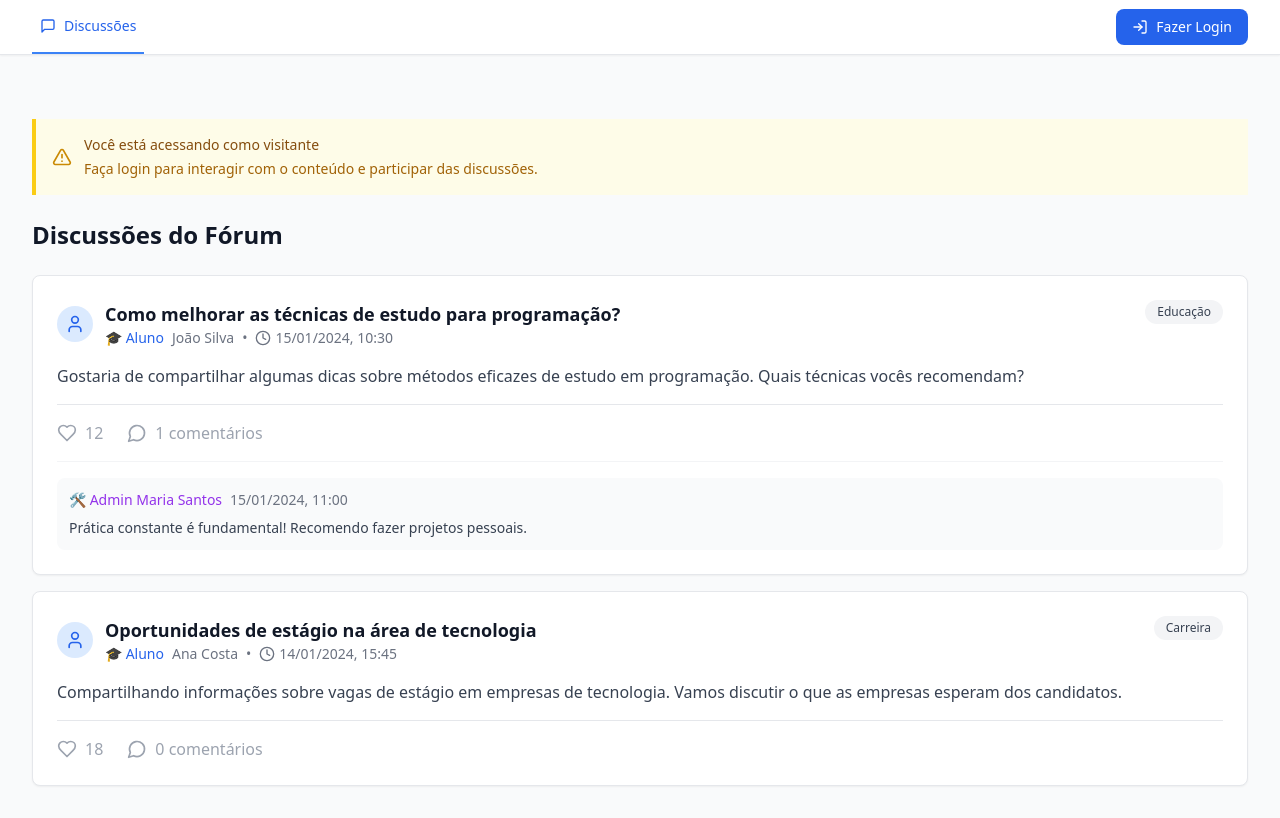
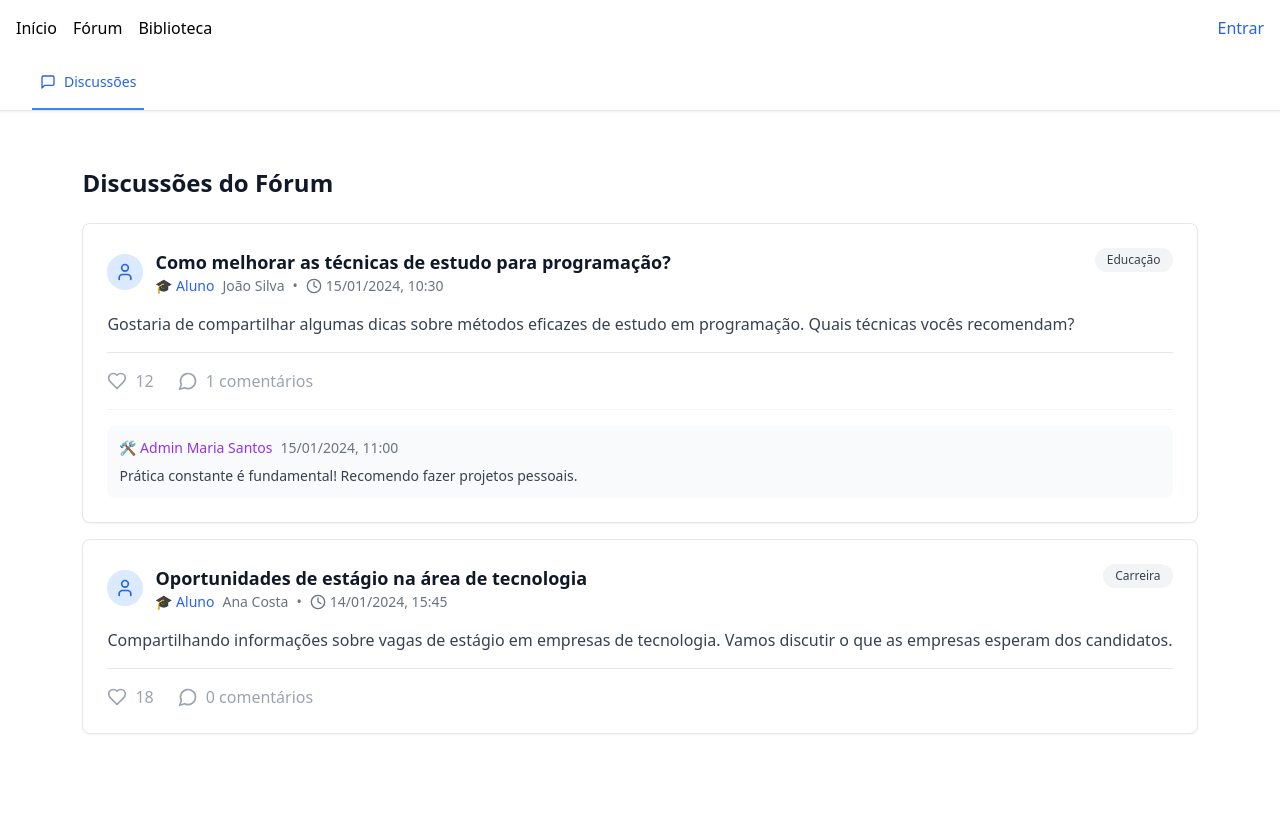
Before and after one commit to rya2002/Portal, a React (Vite) app: page /forum in a window 1280 px wide. Built offline with nearby package versions, Linux system fonts and the light colour scheme.

Commit message:
alterações de 08/09 e 09/09

```diff
--- /dev/null
+++ b/src/components/ForumHeader.tsx
@@ -0,0 +1,63 @@
+import { Link } from "react-router-dom";
+import { useAuth } from "../contexts/AuthContext";
+
+const ForumHeader: React.FC = () => {
+  const { user } = useAuth();
+
+  return (
+    <header className="bg-white shadow">
+      <div className="max-w-7xl mx-auto px-4 sm:px-6 lg:px-8 flex justify-between h-16 items-center">
+
+        {/* Navegação esquerda */}
+        <div className="flex space-x-6">
+          {/* Globais */}
+          <Link to="/" className="text-gray-700 hover:text-blue-600 font-medium">
+            Início
+          </Link>
+          <Link to="/forum" className="text-gray-700 hover:text-blue-600 font-medium">
+            Fórum
+          </Link>
+          <Link to="/biblioteca" className="text-gray-700 hover:text-blue-600 font-medium">
+            Biblioteca
+          </Link>
+
+          {/* Abas do Fórum */}
+          <Link to="/forum/discussao" className="text-gray-700 hover:text-blue-600 font-medium">
+            Discussão
+          </Link>
+          {user?.role === "admin" && (
+            <Link to="/forum/usuarios" className="text-gray-700 hover:text-blue-600 font-medium">
+              Gerenciar Usuários
+            </Link>
+          )}
+        </div>
+
+        {/* Direita (auth) */}
+        <div>
+          {user ? (
+            <Link
+              to="/perfil"
+              className="flex items-center space-x-2 bg-blue-600 text-white px-4 py-2 rounded-lg hover:bg-blue-700 transition"
+            >
+              <img
+                src={user.avatar || "https://via.placeholder.com/30"}
+                alt="avatar"
+                className="w-8 h-8 rounded-full"
+              />
+              <span>{user.name}</span>
+            </Link>
+          ) : (
+            <Link
+              to="/login"
+              className="bg-blue-600 text-white px-4 py-2 rounded-lg hover:bg-blue-700 transition"
+            >
+              Fazer Login
+            </Link>
+          )}
+        </div>
+      </div>
+    </header>
+  );
+};
+
+export default ForumHeader;
--- a/src/components/ForumLayout.tsx
+++ b/src/components/ForumLayout.tsx
@@ -1,38 +1,43 @@
-import React, { useState } from 'react';
-import { RoleBanner } from './RoleBanner';
-import { ForumNavigation } from './ForumNavigation';
+import React, { useMemo, useState } from 'react';
+import Header from '../components/Header';
+import ForumNavigation from './ForumNavigation'; // ✅ import default (veja o item 2)
 import { ForumDiscussions } from './ForumDiscussions';
 import { AdminDashboard } from './AdminDashboard';
 import { PublicationRequest } from './PublicationRequest';
 import { useAuth } from '../contexts/AuthContext';
 
 export function ForumLayout() {
-  const [activeTab, setActiveTab] = useState('discussions');
   const { user } = useAuth();
+  const [activeTab, setActiveTab] = useState<'discussions' | 'manage' | 'request-publication'>('discussions');
 
-  const renderContent = () => {
+  const content = useMemo(() => {
+    const isAdmin   = ['admin', 'administrador'].includes(user?.userType || '');
+    const isStudent = ['student', 'aluno-comum', 'aluno-nejusc'].includes(user?.userType || '');
+
     switch (activeTab) {
       case 'discussions':
         return <ForumDiscussions />;
+
       case 'manage':
-        return user?.role === 'admin' ? <AdminDashboard /> : <ForumDiscussions />;
+        return isAdmin ? <AdminDashboard /> : <ForumDiscussions />;
+
       case 'request-publication':
-        return user?.role === 'student' ?
-          <PublicationRequest onBack={() => setActiveTab('discussions')} /> :
-          <ForumDiscussions />;
+        return isStudent
+          ? <PublicationRequest onBack={() => setActiveTab('discussions')} />
+          : <ForumDiscussions />;
+
       default:
         return <ForumDiscussions />;
     }
-  };
+  }, [activeTab, user]);
 
   return (
-    <div className="min-h-screen bg-gray-50">
+    <div className="min-h-screen flex flex-col">
+      <Header />
       <ForumNavigation activeTab={activeTab} onTabChange={setActiveTab} />
-
-      <div className="max-w-7xl mx-auto px-4 sm:px-6 lg:px-8 py-8">
-        <RoleBanner />
-        {renderContent()}
-      </div>
+      <main className="flex-1 max-w-7xl mx-auto px-4 sm:px-6 lg:px-8 py-6">
+        {content}
+      </main>
     </div>
   );
 }
--- a/src/components/ForumNavigation.tsx
+++ b/src/components/ForumNavigation.tsx
@@ -1,45 +1,33 @@
-import React from 'react';
-import { useAuth } from '../contexts/AuthContext';
-import { MessageSquare, Settings, PlusCircle, LogOut, LogIn } from 'lucide-react';
-import { useNavigate } from 'react-router-dom';
+import React from "react";
+import { PlusCircle, MessageSquare, Settings } from "lucide-react";
+import { useAuth } from "../contexts/AuthContext";
+import { useNavigate } from "react-router-dom";
 
-interface ForumNavigationProps {
-  activeTab: string;
-  onTabChange: (tab: string) => void;
-}
+type Props = {
+  activeTab: 'discussions' | 'manage' | 'request-publication';
+  onTabChange: (id: Props['activeTab']) => void;
+};
 
-export function ForumNavigation({ activeTab, onTabChange }: ForumNavigationProps) {
-  const { user, isAuthenticated, logout } = useAuth();
+const ForumNavigation: React.FC<Props> = ({ activeTab, onTabChange }) => {
+  const { user } = useAuth();
   const navigate = useNavigate();
 
-  const handleLogout = () => {
-    logout();
-    navigate('/forum');
-  };
+  const isAdmin   = ['admin', 'administrador'].includes(user?.userType || '');
+  const isStudent = ['student', 'aluno-comum', 'aluno-nejusc'].includes(user?.userType || '');
 
   const tabs = [
-    {
-      id: 'discussions',
-      label: 'Discussões',
-      icon: MessageSquare,
-      available: true
-    },
-    {
-      id: 'manage',
-      label: 'Gerenciar Fórum',
-      icon: Settings,
-      available: user?.role === 'admin'
-    }
+    { id: 'discussions' as const, label: 'Discussões',      icon: MessageSquare, available: true     },
+    { id: 'manage'      as const, label: 'Gerenciar Fórum', icon: Settings,      available: isAdmin  },
   ];
 
   return (
     <div className="bg-white shadow-sm border-b border-gray-200 mb-8">
       <div className="max-w-7xl mx-auto px-4 sm:px-6 lg:px-8">
         <div className="flex items-center justify-between">
+          {/* Abas à esquerda */}
           <div className="flex space-x-8">
             {tabs.map((tab) => {
               if (!tab.available) return null;
-
               const Icon = tab.icon;
               return (
                 <button
@@ -47,8 +35,8 @@ export function ForumNavigation({ activeTab, onTabChange }: ForumNavigationProps
                   onClick={() => onTabChange(tab.id)}
                   className={`flex items-center space-x-2 py-4 px-2 border-b-2 text-sm font-medium transition-colors ${
                     activeTab === tab.id
-                      ? 'border-blue-500 text-blue-600'
-                      : 'border-transparent text-gray-500 hover:text-gray-700 hover:border-gray-300'
+                      ? "border-blue-500 text-blue-600"
+                      : "border-transparent text-gray-500 hover:text-gray-700 hover:border-gray-300"
                   }`}
                 >
                   <Icon className="w-4 h-4" />
@@ -58,8 +46,9 @@ export function ForumNavigation({ activeTab, onTabChange }: ForumNavigationProps
             })}
           </div>
 
-          <div className="flex items-center space-x-4">
-            {user?.role === 'student' && (
+          {/* Só o botão de Solicitar Publicação à direita */}
+          <div>
+            {isStudent && (
               <button
                 onClick={() => onTabChange('request-publication')}
                 className="flex items-center space-x-2 bg-green-600 text-white px-4 py-2 rounded-lg hover:bg-green-700 transition-colors text-sm font-medium"
@@ -68,37 +57,11 @@ export function ForumNavigation({ activeTab, onTabChange }: ForumNavigationProps
                 <span>Solicitar Publicação</span>
               </button>
             )}
-
-            {isAuthenticated ? (
-              <div className="flex items-center space-x-3">
-                {user?.avatar && (
-                  <img
-                    src={user.avatar}
-                    alt={user.name}
-                    className="w-8 h-8 rounded-full object-cover"
-                  />
-                )}
-                <span className="text-sm text-gray-700">{user?.name}</span>
-                <button
-                  onClick={handleLogout}
-                  className="flex items-center space-x-1 text-gray-500 hover:text-gray-700 text-sm"
-                >
-                  <LogOut className="w-4 h-4" />
-                  <span>Sair</span>
-                </button>
-              </div>
-            ) : (
-              <button
-                onClick={() => navigate('/login')}
-                className="flex items-center space-x-2 bg-blue-600 text-white px-4 py-2 rounded-lg hover:bg-blue-700 transition-colors text-sm font-medium"
-              >
-                <LogIn className="w-4 h-4" />
-                <span>Fazer Login</span>
-              </button>
-            )}
           </div>
         </div>
       </div>
     </div>
   );
-}
+};
+
+export default ForumNavigation;
--- a/src/components/Header.tsx
+++ b/src/components/Header.tsx
@@ -1,54 +1,47 @@
-// Header.tsx
 import React from "react";
-import { Link, useLocation } from "react-router-dom";
+import { Link, useLocation, useNavigate } from "react-router-dom";
 import { useAuth } from "../contexts/AuthContext";
 
-const Header: React.FC = () => {
-  const { user, logout } = useAuth();
-  const location = useLocation();
+export default function Header() {
+  const { user, isAuthenticated, logout } = useAuth();
+  const navigate = useNavigate();
+
 
   return (
     <header className="bg-white shadow">
-      <div className="max-w-7xl mx-auto px-4 sm:px-6 lg:px-8 flex justify-between h-16 items-center">
-        {/* Esquerda */}
-        <div className="flex space-x-6">
-          <Link to="/" className="text-gray-700 hover:text-blue-600 font-medium">
-            Início
-          </Link>
-          <Link to="/forum" className="text-gray-700 hover:text-blue-600 font-medium">
-            Fórum
-          </Link>
-          <Link to="/biblioteca" className="text-gray-700 hover:text-blue-600 font-medium">
-            Biblioteca
-          </Link>
-        </div>
+      <div className="max-w-7xl mx-auto flex items-center justify-between p-4">
+        {/* Navegação */}
+        <nav className="flex space-x-4">
+          <Link to="/">Início</Link>
+          <Link to="/forum">Fórum</Link>
+          <Link to="/biblioteca">Biblioteca</Link>
+        </nav>
 
-        {/* Direita */}
+        {/* Usuário logado */}
         <div>
-          {user ? (
-            <Link
-              to="/perfil"
-              className="flex items-center space-x-2 bg-blue-600 text-white px-4 py-2 rounded-lg hover:bg-blue-700 transition"
+        {isAuthenticated ? (
+          <div className="flex items-center space-x-4">
+            <span className="text-gray-700">Olá, {user?.name}</span>
+            <button
+              onClick={() => {
+                logout();
+                navigate('/');
+              }}
+              className="text-red-600 hover:underline"
             >
-              <img
-                src={user.avatar || "https://via.placeholder.com/30"}
-                alt="avatar"
-                className="w-8 h-8 rounded-full"
-              />
-              <span>{user.name}</span>
-            </Link>
-          ) : (
-            <Link
-              to="/login"
-              className="bg-blue-600 text-white px-4 py-2 rounded-lg hover:bg-blue-700 transition"
-            >
-              Fazer Login
-            </Link>
-          )}
-        </div>
+              Sair
+            </button>
+          </div>
+        ) : (
+          <button
+            onClick={() => navigate("/login")}
+            className="text-blue-600 hover:underline"
+          >
+            Entrar
+          </button>
+        )}
+      </div>
       </div>
     </header>
   );
-};
-
-export default Header;
+}
--- a/src/components/ProfilePage.tsx
+++ b/src/components/ProfilePage.tsx
@@ -10,7 +10,6 @@ import PermissionsManagement from "../components/Profile/PermissionsManagement";
 import ReviewSection from "../components/Profile/ReviewSection";
 
 import {
-  mockUsers,
   mockPublishedArticles,
   mockAccessedArticles,
   mockPosts,
@@ -18,62 +17,57 @@ import {
   mockUsersManagement
 } from "../data/mockData";
 
+import { useAuth } from "../contexts/AuthContext";
+
 function ProfilePage() {
-  // Simular usuário logado - pode ser alterado para testar diferentes tipos
-  const [currentUserType] = useState<'visitante' | 'aluno-comum' | 'aluno-nejusc' | 'professor' | 'administrador'>('professor');
+  const { user } = useAuth();
   const [activeSection, setActiveSection] = useState('perfil');
 
-  const currentUser = mockUsers[currentUserType];
+  if (!user) {
+    return (
+      <div className="min-h-screen flex items-center justify-center">
+        <p className="text-gray-600">Você precisa estar logado para acessar o perfil.</p>
+      </div>
+    );
+  }
 
   const renderContent = () => {
     switch (activeSection) {
       case 'perfil':
-        return <UserProfile user={currentUser} />;
+        return <UserProfile user={user} />;
 
       case 'artigos-publicados':
-        if (!['aluno-nejusc', 'professor', 'administrador'].includes(currentUserType)) return null;
-        return (
-          <ArticlesList
-            articles={mockPublishedArticles}
-            type="published"
-            userType={currentUserType}
-          />
-        );
+        if (!['aluno-nejusc', 'professor', 'administrador'].includes(user.userType)) return null;
+        return <ArticlesList articles={mockPublishedArticles} type="published" userType={user.userType} />;
 
       case 'artigos-acessados':
-        return (
-          <ArticlesList
-            articles={mockAccessedArticles}
-            type="accessed"
-            userType={currentUserType}
-          />
-        );
+        return <ArticlesList articles={mockAccessedArticles} type="accessed" userType={user.userType} />;
 
       case 'postagens':
-        if (!['aluno-nejusc', 'professor', 'administrador'].includes(currentUserType)) return null;
+        if (!['aluno-nejusc', 'professor', 'administrador'].includes(user.userType)) return null;
         return <PostsList posts={mockPosts} />;
 
       case 'comentarios':
-        if (currentUserType === 'visitante') return null;
+        if (user.userType === 'visitante') return null;
         return <CommentsList comments={mockComments} />;
 
       case 'revisoes':
-        if (!['professor', 'administrador'].includes(currentUserType)) return null;
-        return <ReviewSection userType={currentUserType} />;
+        if (!['professor', 'administrador'].includes(user.userType)) return null;
+        return <ReviewSection userType={user.userType} />;
 
       case 'gerenciar-permissoes':
-        if (!['professor', 'administrador'].includes(currentUserType)) return null;
-        return <PermissionsManagement currentUserType={currentUserType} />;
+        if (!['professor', 'administrador'].includes(user.userType)) return null;
+        return <PermissionsManagement currentUserType={user.userType} />;
 
       case 'gerenciar-usuarios':
-        if (currentUserType !== 'administrador') return null;
-        return <UserManagement users={mockUsersManagement} currentUserType={currentUserType} />;
+        if (user.userType !== 'administrador') return null;
+        return <UserManagement users={mockUsersManagement} currentUserType={user.userType} />;
 
       case 'analytics':
       case 'configuracoes':
       case 'moderacao':
       case 'gerenciar-conteudo':
-        if (currentUserType !== 'administrador') return null;
+        if (user.userType !== 'administrador') return null;
         return <AdminSection section={activeSection} />;
 
       default:
@@ -101,7 +95,7 @@ function ProfilePage() {
     <div className="min-h-screen bg-gray-50">
       <div className="flex">
         <Sidebar
-          userType={currentUserType}
+          userType={user.userType}
           activeSection={activeSection}
           onSectionChange={setActiveSection}
         />
@@ -120,12 +114,12 @@ function ProfilePage() {
 
               <div className="flex items-center space-x-4">
                 <div className="text-right hidden md:block">
-                  <p className="text-sm font-medium text-gray-800">{currentUser.name}</p>
-                  <p className="text-xs text-gray-600">{getUserTypeLabel(currentUser.userType)}</p>
+                  <p className="text-sm font-medium text-gray-800">{user.name}</p>
+                  <p className="text-xs text-gray-600">{getUserTypeLabel(user.userType)}</p>
                 </div>
                 <img
-                  src={currentUser.avatar}
-                  alt={currentUser.name}
+                  src={user.avatar}
+                  alt={user.name}
                   className="w-10 h-10 rounded-full object-cover border-2 border-blue-100"
                 />
               </div>
--- a/src/contexts/AuthContext.tsx
+++ b/src/contexts/AuthContext.tsx
@@ -1,72 +1,49 @@
-import React, { createContext, useContext, useState, useEffect } from 'react';
-import { User, AuthContextType } from '../types/auth';
+import React, { createContext, useContext, useState, ReactNode } from "react";
+import { mockUsers, User } from "../data/mockData";
+
+interface AuthContextType {
+  user: User | null;
+  isAuthenticated: boolean;
+  login: (email: string, password: string) => Promise<void>;
+  logout: () => void;
+}
 
 const AuthContext = createContext<AuthContextType | undefined>(undefined);
 
-// Mock users for demonstration
-const mockUsers: User[] = [
-  {
-    id: '1',
-    name: 'João Silva',
-    email: 'joao@student.com',
-    role: 'student',
-    avatar: 'https://images.pexels.com/photos/2379004/pexels-photo-2379004.jpeg?auto=compress&cs=tinysrgb&w=100&h=100&fit=crop'
-  },
-  {
-    id: '2',
-    name: 'Maria Santos',
-    email: 'maria@admin.com',
-    role: 'admin',
-    avatar: 'https://images.pexels.com/photos/774909/pexels-photo-774909.jpeg?auto=compress&cs=tinysrgb&w=100&h=100&fit=crop'
-  }
-];
-
-export function AuthProvider({ children }: { children: React.ReactNode }) {
+export const AuthProvider = ({ children }: { children: ReactNode }) => {
   const [user, setUser] = useState<User | null>(null);
 
-  useEffect(() => {
-    // Check for saved user in localStorage
-    const savedUser = localStorage.getItem('forum_user');
-    if (savedUser) {
-      setUser(JSON.parse(savedUser));
+  const login = async (email: string, password: string) => {
+    // 🔹 Para demonstração, ignoramos a senha
+    const foundUser = Object.values(mockUsers).find((u) => u.email === email);
+
+    if (!foundUser) {
+      throw new Error("Usuário não encontrado");
     }
-  }, []);
 
-  const login = async (email: string, password: string) => {
-    // Simulate API call
-    const foundUser = mockUsers.find(u => u.email === email);
-
-    if (foundUser) {
-      setUser(foundUser);
-      localStorage.setItem('forum_user', JSON.stringify(foundUser));
-    } else {
-      throw new Error('Credenciais inválidas');
-    }
+    setUser(foundUser);
   };
 
   const logout = () => {
     setUser(null);
-    localStorage.removeItem('forum_user');
-  };
-
-  const value = {
-    user,
-    login,
-    logout,
-    isAuthenticated: !!user
   };
 
   return (
-    <AuthContext.Provider value={value}>
+    <AuthContext.Provider
+      value={{
+        user,
+        isAuthenticated: !!user,
+        login,
+        logout,
+      }}
+    >
       {children}
     </AuthContext.Provider>
   );
-}
+};
 
-export function useAuth() {
+export const useAuth = () => {
   const context = useContext(AuthContext);
-  if (context === undefined) {
-    throw new Error('useAuth must be used within an AuthProvider');
-  }
+  if (!context) throw new Error("useAuth deve ser usado dentro de AuthProvider");
   return context;
-}
+};
--- a/src/data/mockData.ts
+++ b/src/data/mockData.ts
@@ -1,6 +1,7 @@
 export interface User {
   name: string;
   email: string;
+  password: string;
   userType: 'visitante' | 'aluno-comum' | 'aluno-nejusc' | 'professor' | 'administrador';
   avatar: string;
   joinDate: string;
@@ -51,7 +52,8 @@ export interface UserManagement {
 export const mockUsers: Record<string, User> = {
   professor: {
     name: 'Dr. Maria de Fátima',
-    email: 'maria.santos@nejusc.unijorge.edu.br',
+    email: 'maria.fatima@nejusc.unijorge.edu.br',
+    password: 'demo123',
     userType: 'professor',
     avatar: '',
     joinDate: 'Janeiro 2022',
@@ -61,7 +63,8 @@ export const mockUsers: Record<string, User> = {
   },
   'aluno-comum': {
     name: 'Ryan Maia',
-    email: 'joao.silva@estudante.unijorge.edu.br',
+    email: 'ryan.maia@estudante.unijorge.edu.br',
+    password: 'demo123',
     userType: 'aluno-comum',
     avatar: '',
     joinDate: 'Março 2023',
@@ -72,8 +75,9 @@ export const mockUsers: Record<string, User> = {
   'aluno-nejusc': {
     name: 'Ana Oliveira',
     email: 'ana.oliveira@nejusc.unijorge.edu.br',
+    password:'demo123',
     userType: 'aluno-nejusc',
-    avatar: 'https://images.pexels.com/photos/3785104/pexels-photo-3785104.jpeg?auto=compress&cs=tinysrgb&w=150',
+    avatar: '',
     joinDate: 'Agosto 2023',
     institution: 'NEJUSC - Unijorge Salvador BA',
     department: 'Núcleo de Estudos em Justiça Social',
@@ -82,6 +86,7 @@ export const mockUsers: Record<string, User> = {
   administrador: {
     name: 'Prof. Carlos Costa',
     email: 'carlos.costa@nejusc.unijorge.edu.br',
+    password: 'demo123',
     userType: 'administrador',
     avatar: 'https://images.pexels.com/photos/2379005/pexels-photo-2379005.jpeg?auto=compress&cs=tinysrgb&w=150',
     joinDate: 'Janeiro 2021',
@@ -89,15 +94,6 @@ export const mockUsers: Record<string, User> = {
     department: 'Coordenação Acadêmica',
     permissions: ['full_access', 'user_management', 'content_management', 'system_config']
   },
-  visitante: {
-    name: 'Roberto Mendes',
-    email: 'roberto.mendes@gmail.com',
-    userType: 'visitante',
-    avatar: 'https://images.pexels.com/photos/1043471/pexels-photo-1043471.jpeg?auto=compress&cs=tinysrgb&w=150',
-    joinDate: 'Dezembro 2023',
-    institution: 'Universidade Federal da Bahia',
-    permissions: ['view']
-  }
 };
 
 export const mockPublishedArticles: Article[] = [
@@ -197,7 +193,7 @@ export const mockComments: Comment[] = [
     date: '19 de Janeiro de 2024',
     relatedTitle: 'Justiça Social e Direitos Humanos na Era Digital',
     relatedLink: '#',
-    author: 'Dr. Maria Santos'
+    author: 'Dr. Maria de Fátima'
   },
   {
     id: 2,
```
Also changed, not shown: src/components/Login.tsx (+13 -13 lines).
